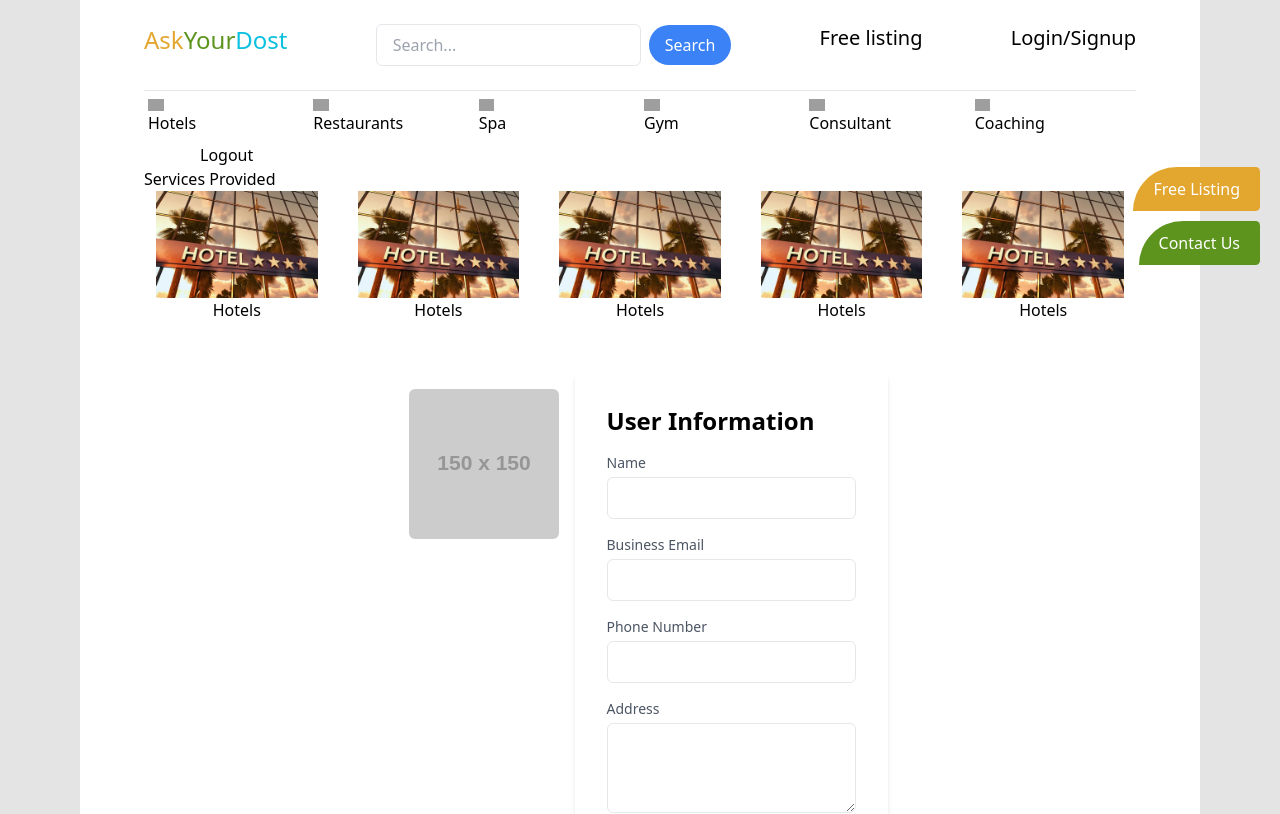
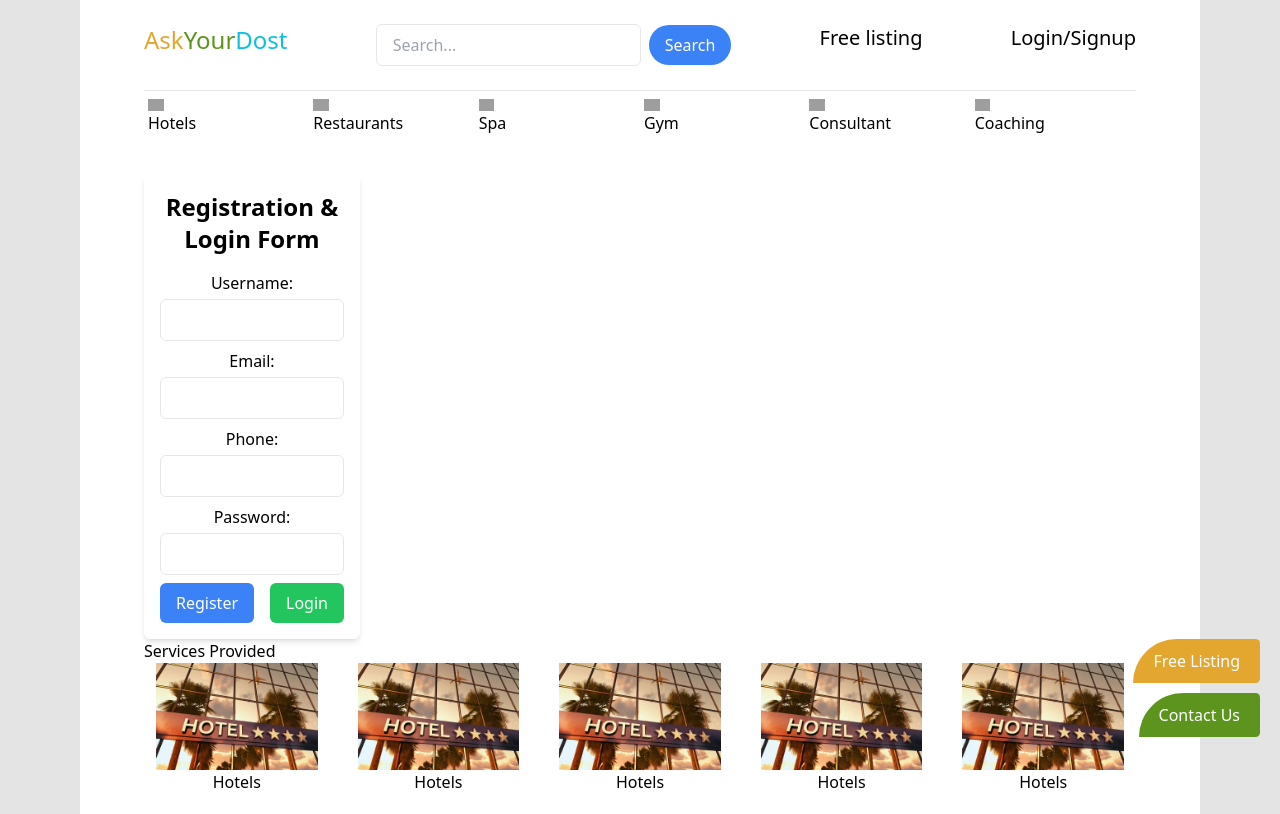
Before and after one commit to Terminator1601/AskYourDost, a Next.js app: page /freeListing in a window 1280 px wide. Shown: the top 814 px of the page. Built offline with nearby package versions, Linux system fonts and the light colour scheme; grey boxes are pictures that could not be loaded.

Commit message:
signin working

```diff
--- a/app/api/auth/[auth0]/route.js
+++ /dev/null
@@ -1,3 +0,0 @@
-import { handleAuth } from '@auth0/nextjs-auth0';
-
-export const GET = handleAuth();
--- a/components/Header/Header.tsx
+++ b/components/Header/Header.tsx
@@ -3,7 +3,7 @@
 import React, { useState } from "react";
 import { data } from "@/app/MainData"; // Import the data constant
 import "tailwindcss/tailwind.css";
-import login from "@/components/Login&Signup/login";
+import login from "@/components/Login&Signup/SignIn";
 
 interface DataItem {
   id: number;
@@ -68,7 +68,7 @@ const Header = () => {
           Free listing
         </div>
       </a>
-      <a href="/api/auth/login">
+      <a href="/Login">
         <div className="text-center md:text-left px-0 py-6  text-xl md:col-span-2">
           Login/Signup
         </div>
--- /dev/null
+++ b/components/Login&Signup/SignIn.tsx
@@ -0,0 +1,138 @@
+
+"use client"
+
+
+// SignIn.tsx
+import React, { useState } from 'react';
+import { auth, db } from "@/database/firebaseConfig";
+import { createUserWithEmailAndPassword, fetchSignInMethodsForEmail, signInWithEmailAndPassword } from 'firebase/auth';
+import { doc, setDoc, collection } from 'firebase/firestore';
+
+const SignIn: React.FC = () => {
+  const [formData, setFormData] = useState({
+    username: '',
+    email: '',
+    phone: '',
+    password: '',
+  });
+
+  // Update form data on input change
+  const handleChange = (e: React.ChangeEvent<HTMLInputElement>) => {
+    setFormData({
+      ...formData,
+      [e.target.name]: e.target.value,
+    });
+  };
+
+  // Handle user registration
+  const handleRegister = async () => {
+    try {
+      // Check if email is already in use
+      const existingUser = await fetchSignInMethodsForEmail(auth, formData.email);
+      if (existingUser.length > 0) {
+        // Display a popup or alert
+        window.alert('Email is already in use. Please use a different email or log in.');
+        return;
+      }
+
+      // Continue with user registration
+      const userCredential = await createUserWithEmailAndPassword(auth, formData.email, formData.password);
+      const userId = userCredential.user?.uid;
+
+      // Add user details to Firestore in the 'userData' collection
+      const userDataRef = collection(db, 'userData');
+      const userDocRef = doc(userDataRef, userId);
+
+      await setDoc(userDocRef, {
+        username: formData.username,
+        email: formData.email,
+        phone: formData.phone,
+        // You might want to avoid storing passwords in plain text for security reasons
+        password: formData.password,
+      });
+
+      // Log success and display a popup
+      console.log('Registration successful!');
+      window.alert('Registration successful!');
+    } catch (error: any) {
+      // Log the error and display a popup with the error message
+      console.error('Error during registration:', error);
+      window.alert(`Error during registration: ${error.message}`);
+    }
+  };
+
+  // Handle user login
+  const handleLogin = async () => {
+    try {
+      const userCredential = await signInWithEmailAndPassword(auth, formData.email, formData.password);
+      console.log('Login successful!', userCredential);
+      // Optionally, you can redirect to the dashboard or home page
+      // Example: history.push('/dashboard');
+    } catch (error: any) {
+      console.error('Error during login:', error);
+      window.alert(`Error during login: ${error.message}`);
+    }
+  };
+
+  return (
+    <div className="max-w-md mx-auto mt-8 p-4 bg-white rounded-md shadow-md">
+      <h2 className="text-2xl font-semibold mb-4">Registration & Login Form</h2>
+      <label className="block mb-2">
+        Username:
+        <input
+          type="text"
+          name="username"
+          value={formData.username}
+          onChange={handleChange}
+          className="block w-full mt-1 p-2 border rounded-md"
+        />
+      </label>
+      <label className="block mb-2">
+        Email:
+        <input
+          type="email"
+          name="email"
+          value={formData.email}
+          onChange={handleChange}
+          className="block w-full mt-1 p-2 border rounded-md"
+        />
+      </label>
+      <label className="block mb-2">
+        Phone:
+        <input
+          type="tel"
+          name="phone"
+          value={formData.phone}
+          onChange={handleChange}
+          className="block w-full mt-1 p-2 border rounded-md"
+        />
+      </label>
+      <label className="block mb-2">
+        Password:
+        <input
+          type="password"
+          name="password"
+          value={formData.password}
+          onChange={handleChange}
+          className="block w-full mt-1 p-2 border rounded-md"
+        />
+      </label>
+      <div className="flex space-x-4">
+        <button
+          onClick={handleRegister}
+          className="flex-1 bg-blue-500 text-white px-4 py-2 rounded-md hover:bg-blue-600"
+        >
+          Register
+        </button>
+        <button
+          onClick={handleLogin}
+          className="flex-1 bg-green-500 text-white px-4 py-2 rounded-md hover:bg-green-600"
+        >
+          Login
+        </button>
+      </div>
+    </div>
+  );
+};
+
+export default SignIn;
--- a/components/Login&Signup/login.tsx
+++ /dev/null
@@ -1,12 +0,0 @@
-import React from "react";
-
-const login = () => {
-  return (
-    <>
-      {/* <a href="/api/auth/login">Login</a> */}
-      <a href="/api/auth/logout">Logout</a>
-    </>
-  );
-};
-
-export default login;
--- a/components/Navbar/Navbar.tsx
+++ b/components/Navbar/Navbar.tsx
@@ -1,6 +1,6 @@
 import React from "react";
 import { navItems } from "@/app/MainData";
-import Login from "../Login&Signup/login";
+import Login from "../Login&Signup/SignIn";
 
 const NavItem = ({ icon, text }) => (
   <div className="grid grid-cols-2 sm:grid-cols-4 md:grid-cols-6 lg:grid-cols-8 xl:grid-cols-10 py-2 px-1 flex-auto  items-center text-center">
--- /dev/null
+++ b/database/firebaseConfig.tsx
@@ -0,0 +1,20 @@
+import { initializeApp } from "firebase/app";
+import { getAuth } from "firebase/auth";
+import { getFirestore } from "firebase/firestore";
+const firebaseConfig = {
+  apiKey: "AIzaSyDKIQBXfp3v-RoMU-FBtFIoeR6x0FJ4Lew",
+  authDomain: "askyourdost-db6cd.firebaseapp.com",
+  databaseURL: "https://askyourdost-db6cd-default-rtdb.firebaseio.com",
+  projectId: "askyourdost-db6cd",
+  storageBucket: "askyourdost-db6cd.appspot.com",
+  messagingSenderId: "572079202185",
+  appId: "1:572079202185:web:761db779fa6edeffca4b58",
+  measurementId: "G-5WQMPQL0WV",
+};
+
+// Initialize Firebase
+const app = initializeApp(firebaseConfig);
+const auth = getAuth(app);
+const db = getFirestore(app);
+
+export { auth, db };
--- a/package.json
+++ b/package.json
@@ -10,7 +10,10 @@
   },
   "dependencies": {
     "@auth0/nextjs-auth0": "^3.5.0",
+    "@firebase/auth": "^1.5.1",
+    "@firebase/firestore": "^4.4.0",
     "axios": "^1.6.2",
+    "firebase": "^10.7.1",
     "next": "14.0.4",
     "react": "^18",
     "react-dom": "^18"
--- /dev/null
+++ b/pages/Login/index.tsx
@@ -0,0 +1,14 @@
+import Header from '@/components/Header/Header'
+import SignIn from '@/components/Login&Signup/SignIn'
+import React from 'react'
+
+const index = () => {
+  return (
+    <>
+    <Header/>
+    <SignIn/>
+    </>
+  )
+}
+
+export default index
```
Also changed, not shown: 1 other file (tests, documents, lock files or other folders).
